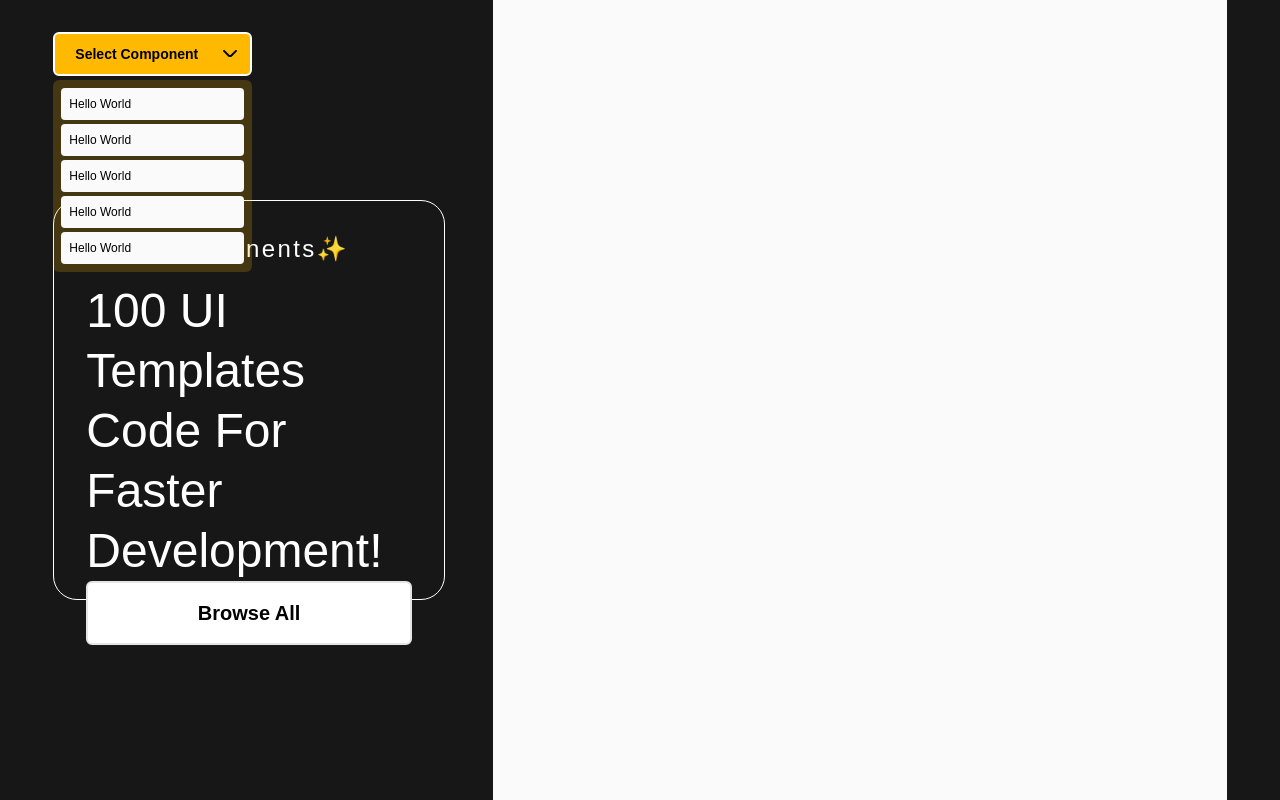
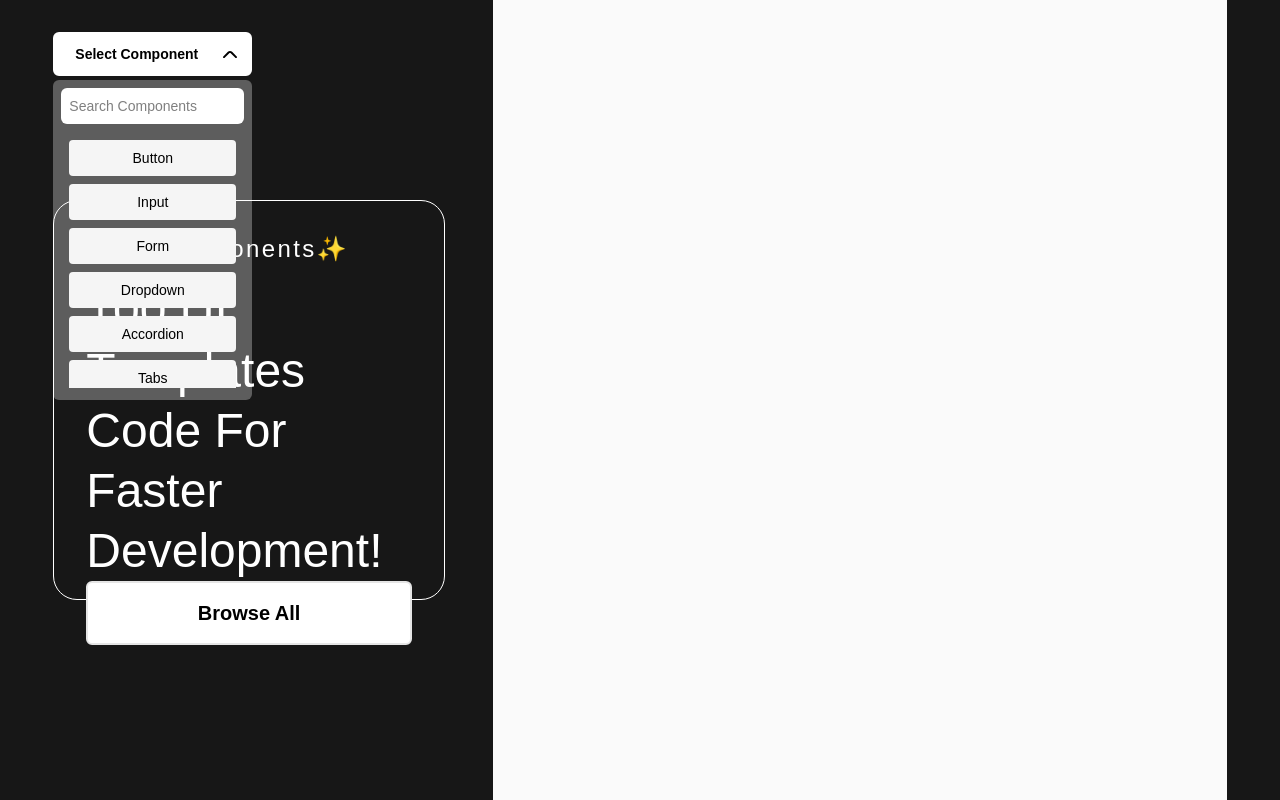
Before and after one commit to Bluefalcon04v/100-plus-ui, a Next.js app: page / in a window 1280 px wide. Both pictures are taken after a click on the button "Select Component". Built offline with nearby package versions, Linux system fonts and the light colour scheme.

Commit message:
fixed the navbar dropdown

```diff
--- a/src/app/components/dropdown.tsx
+++ b/src/app/components/dropdown.tsx
@@ -3,23 +3,77 @@ import React, { useState } from 'react'
 import DropdownIcon from '../../../public/svg/dropdownIcon'
 
 const Dropdown = () => {
+
+    const DROPDOWN_MENU = [
+        'Button',
+        'Input',
+        'Form',
+        'Dropdown',
+        'Accordion',
+        'Tabs',
+        'Pagination',
+        'Modal',
+        'Tooltip',
+        'Snackbar',
+        'Loading',
+        'Notification',
+        'Avatar',
+        'Skeleton',
+        'Progress',
+        'Rating',
+        'Carousel',
+        'Collapse',
+        'List',
+        'Grid',
+        'Table',
+        'Tree',
+        'Chart',
+        'Map',
+        'Editor',
+        'Chat',
+        'Chatbot',
+        'Drag and Drop',
+        'Form Builder',
+        'Code Editor',
+        'File Manager',
+        'Settings',
+        'User Profile',
+        'Login',
+        'Register',
+        'Forgot Password',
+        'Reset Password',
+        '404',
+        '500',
+        'Documentation',
+        'API',
+        'Guide',
+        'Blog',
+        'FAQ',
+        'Pricing',
+    ]
+
     const [dropdownToggle, setDropdownToggle] = useState(false)
     return (
         <div className='top-8 z-20 fixed text-black'>
-            <button onClick={() => setDropdownToggle(!dropdownToggle)} className={`bg-amber-400 px-2 hover:bg-amber-300 py-2 border-white rounded-md w-fit font-semibold  text-sm active:scale-95 transition-all cursor-pointer border-2 dropdown-starting }`}>
+            <button onClick={() => setDropdownToggle(!dropdownToggle)} className={`bg-white px-2 hover:bg-neutral-300 py-2 border-white rounded-md w-fit font-semibold  text-sm active:scale-95 transition-all cursor-pointer border-2 dropdown-starting }`}>
                 <div className='flex place-content-center place-items-center gap-2 transition-all duration-200'>
                     <p className='px-3'>Select Component</p>
-                    <DropdownIcon className={`transition-all duration-300 ${dropdownToggle ? 'rotate-0 ' : 'rotate-180'}`} />
+                    <DropdownIcon className={`transition-all duration-300 ${!dropdownToggle ? 'rotate-0 ' : 'rotate-180'}`} />
                 </div>
             </button>
             {dropdownToggle &&
-                <div className='flex flex-col gap-1 bg-amber-400/20 mt-1 p-2 rounded-md w-full font-medium text-xs dropdown-starting'>
-                    <p className='bg-neutral-50 hover:bg-neutral-200 p-2 rounded-sm hover:uppercase hover:scale-105 transition-all cursor-pointer'>Hello World</p>
-                    <p className='bg-neutral-50 hover:bg-neutral-200 p-2 rounded-sm hover:uppercase hover:scale-105 transition-all cursor-pointer'>Hello World</p>
-                    <p className='bg-neutral-50 hover:bg-neutral-200 p-2 rounded-sm hover:uppercase hover:scale-105 transition-all cursor-pointer'>Hello World</p>
-                    <p className='bg-neutral-50 hover:bg-neutral-200 p-2 rounded-sm hover:uppercase hover:scale-105 transition-all cursor-pointer'>Hello World</p>
-                    <p className='bg-neutral-50 hover:bg-neutral-200 p-2 rounded-sm hover:uppercase hover:scale-105 transition-all cursor-pointer'>Hello World</p>
-
+                <div className='relative flex flex-col gap-2 bg-white/30 my-2 mt-1 px-2 py-3 rounded-md w-full max-h-80 font-medium text-sm dropdown-starting'>
+                    <input onChange={(e) => console.log(e.target.value)} type='search' placeholder='Search Components' className='top-0 fixed bg-white mt-2 px-2 py-2 border-transparent rounded-md outline-amber-400 focus:outline-[3px] w-11/12' />
+                    <div className='flex flex-col gap-2 mt-10 p-2 overflow-y-auto'>
+                        {DROPDOWN_MENU.map((item) => (
+                            <button
+                                className='bg-neutral-100 hover:bg-neutral-200 py-2 rounded-sm hover:font-semibold capitalize hover:uppercase hover:scale-105 transition-all cursor-pointer'
+                                key={item}
+                            >
+                                {item}
+                            </button>
+                        ))}
+                    </div>
                 </div>
             }
         </div>
--- a/src/app/globals.css
+++ b/src/app/globals.css
@@ -9,6 +9,20 @@ body {
   color: var(--foreground);
   background: var(--background);
   font-family: Arial, Helvetica, sans-serif;
+}
+
+/* -------------------- Scroll Bar Styling ----------------------- */
+*::-webkit-scrollbar {
+  width: 8px;
+}
+
+*::-webkit-scrollbar-thumb {
+  border-radius: 10px;
+  background-color: #e4e4e4;
+}
+
+*::-webkit-scrollbar-thumb:hover {
+  background: linear-gradient(45deg, #fff, oklch(0.828 0.189 84.429));
 }
 
 
```
